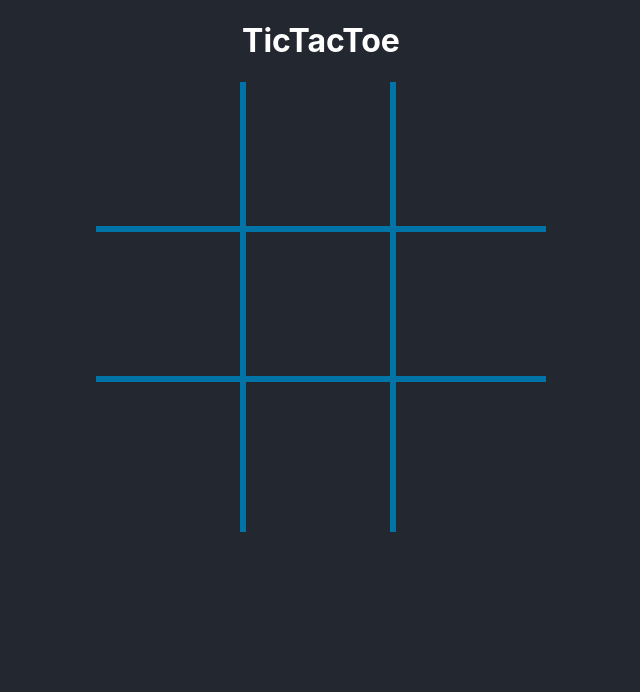
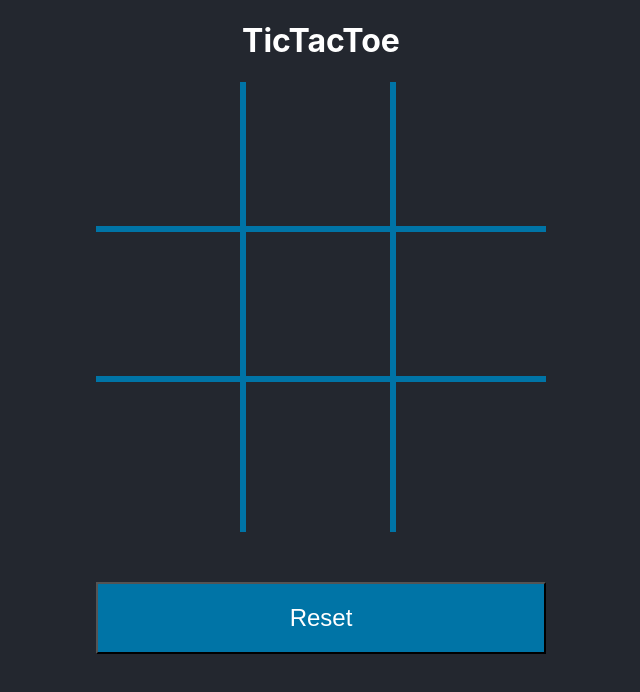
Before and after one commit to kaziashraf947/classcode, a React (Create React App) app in the folder my-app/: page / in a window 1280 px wide. Shown: the top 692 px of the page, without its empty margins (319-959 px from the left). Built offline with nearby package versions, Linux system fonts and the light colour scheme.

Commit message:
Created reset button

```diff
--- a/my-app/src/App.css
+++ b/my-app/src/App.css
@@ -97,3 +97,11 @@ h1 {
   margin-top: 50px;
   font-size: 1.5em;
 }
+.reset-button {
+  margin-top: 50px;
+  padding: 20px;
+  background-color: #0074a6;
+  color: white;
+  width: 100%;
+  font-size: 1.5em;
+}
--- /dev/null
+++ b/my-app/src/components/Reset.jsx
@@ -0,0 +1,9 @@
+import GameState from "./GameState";
+function Reset({gameState}) {
+    if(gameState===GameState.inProgress){
+        return;
+    }
+    return ( <button className="reset-button">Reset</button> );
+}
+
+export default Reset;
--- a/my-app/src/components/TicTacToe.jsx
+++ b/my-app/src/components/TicTacToe.jsx
@@ -2,6 +2,7 @@ import Board from "./Board";
 import { useState, useEffect } from "react";
 import GameOver from "./GameOver";
 import GameState from "./GameState";
+import Reset from "./Reset";
 const PLAYER_X= "x";
 const PLAYER_O="o";
 const winningCombination=[
@@ -14,14 +15,27 @@ const winningCombination=[
     {combo: [0,4,8], strikeClass:"strike-diagonal-1"},
     {combo: [2,4,6], strikeClass:"strike-diagonal-2"}
 ];
-function checkWinner(tiles, setStrikeClass){
+function checkWinner(tiles, setStrikeClass, setGameState){
     for(const{combo, strikeClass} of winningCombination){
        const tileValue1=tiles[combo[0]]
        const tileValue2=tiles[combo[1]]
        const tileValue3=tiles[combo[2]]
        if(tileValue1!==null && tileValue1===tileValue2 && tileValue1===tileValue3){
         setStrikeClass(strikeClass);
+        if(tileValue1===PLAYER_X){
+            setGameState(GameState.playerXWins);
+        }
+        else{
+            setGameState(GameState.playerOWins);
+
+        }
+        return;
        }
+
+    }
+    const areAllTilesFilledIn=tiles.every((tile)=> tile!==null)
+    if(areAllTilesFilledIn){
+        setGameState(GameState.draw);
     }
 }
 function TicTacToe(){
@@ -30,6 +44,9 @@ function TicTacToe(){
     const [strikeClass, setStrikeClass]=useState();
     const [gameState, setGameState]= useState(GameState.inProgress);
     const handleTileClick=(index)=>{
+        if(gameState!==GameState.inProgress){
+            return;
+        }
         if(tiles[index]!==null){
             return;
         }
@@ -44,13 +61,14 @@ function TicTacToe(){
     }
 };
  useEffect(()=>{
-    checkWinner(tiles, setStrikeClass);
+    checkWinner(tiles, setStrikeClass, setGameState);
 },[tiles])
     return(
         <div>
             <h1>TicTacToe</h1>
             <Board playerTurn={playerTurn} tiles={tiles} onTileClick={handleTileClick} strikeClass={strikeClass} />
             <GameOver gameState={gameState}/>
+            <Reset/>
         </div>
     )
     };
```
Also changed, not shown: my-app/src/components/GameOver.jsx (+4 -4 lines).
